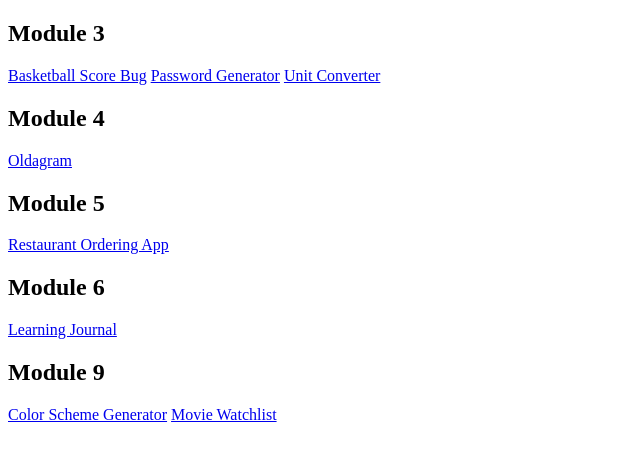
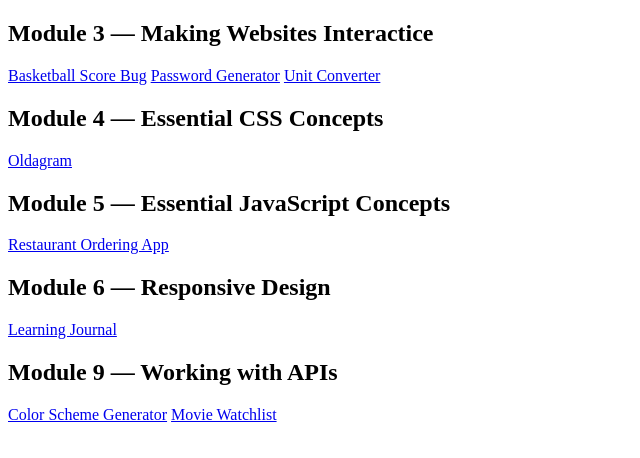
Before and after one commit to kawoody/scrimba, a plain HTML site: page index.html in a window 1280 px wide. Shown: the whole page, without its empty margins (0-640 px from the left). Drawn offline with Linux system fonts and the light colour scheme.

Commit message:
module names

```diff
--- a/index.html
+++ b/index.html
@@ -5,21 +5,21 @@
   </head>
 
   <body>
-    <h2>Module 3</h2>
+    <h2>Module 3 &mdash; Making Websites Interactice</h2>
     <a href="basketball-score-bug/">Basketball Score Bug</a>
     <a href="password-generator/">Password Generator</a>
     <a href="unit-converter/">Unit Converter</a>
 
-    <h2>Module 4</h2>
+    <h2>Module 4 &mdash; Essential CSS Concepts</h2>
     <a href="oldagram/">Oldagram</a>
 
-    <h2>Module 5</h2>
+    <h2>Module 5 &mdash; Essential JavaScript Concepts</h2>
     <a href="restaurant-ordering-app/">Restaurant Ordering App</a>
 
-    <h2>Module 6</h2>
+    <h2>Module 6 &mdash; Responsive Design</h2>
     <a href="learning-journal/">Learning Journal</a>
 
-    <h2>Module 9</h2>
+    <h2>Module 9 &mdash; Working with APIs</h2>
     <a href="color-scheme-generator/">Color Scheme Generator</a>
     <a href="movie-watchlist/">Movie Watchlist</a>
   </body>
```
